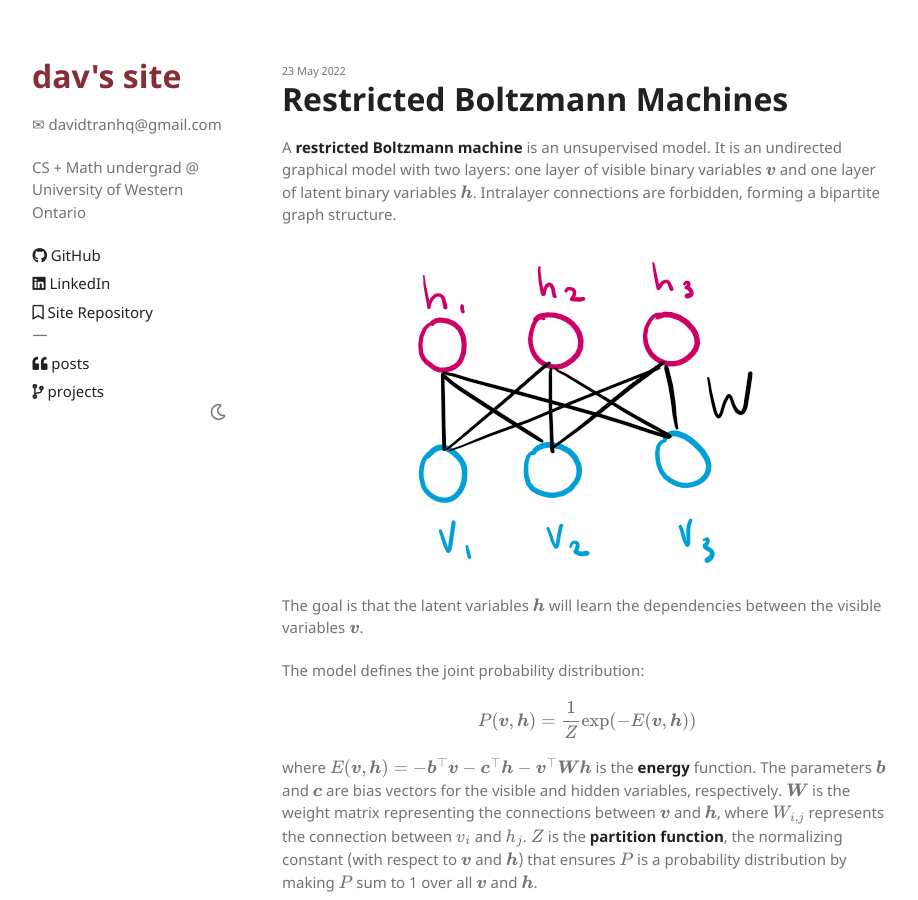
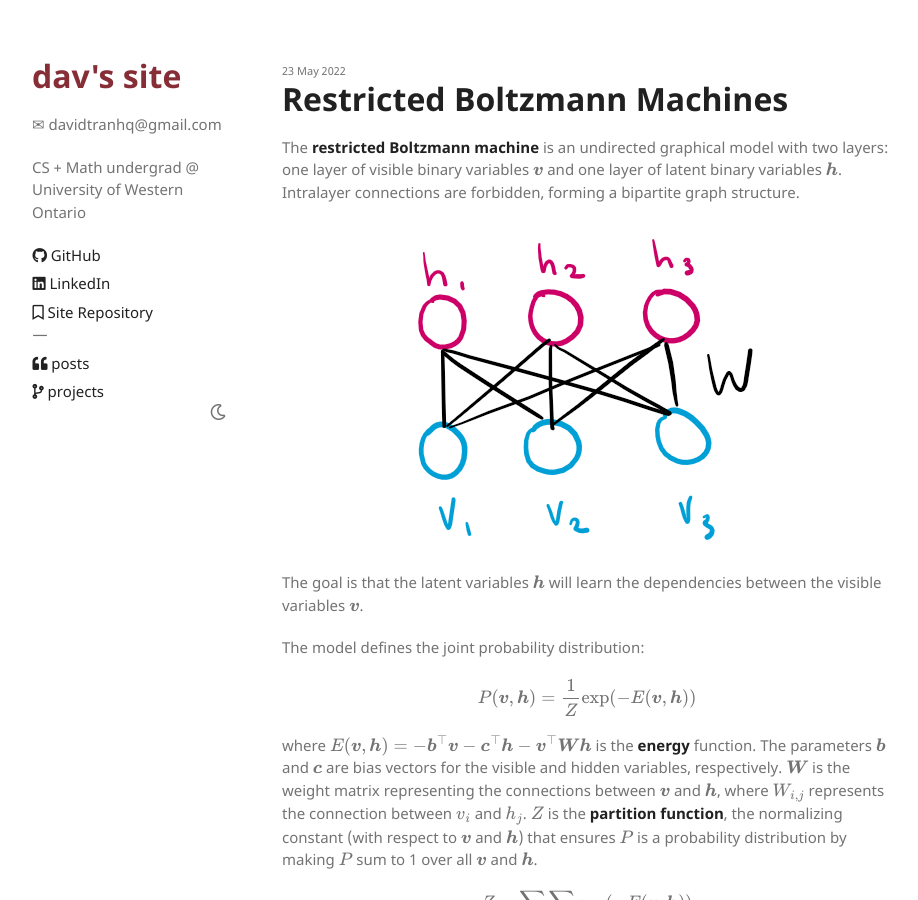
Before and after one commit to davidtranhq/davidtranhq.github.io, a Jekyll site: the page built from _posts/2022-05-23-restricted-boltzmann-machines.md, in a window 1280 px wide and 900 px high. Shown: the whole window, without its empty margins (153-1071 px from the left). Built offline with Jekyll 4.4.1, drawn with Linux system fonts in a browser that asks for light colours; formulas are drawn with MathJax 3.

Commit message:
Correction

```diff
--- a/_posts/2022-05-23-restricted-boltzmann-machines.md
+++ b/_posts/2022-05-23-restricted-boltzmann-machines.md
@@ -4,7 +4,7 @@ title: Restricted Boltzmann Machines
 katex: True
 ---
 
-A **restricted Boltzmann machine** is an unsupervised model. It is an undirected graphical model with two layers: one layer of visible binary variables $\bm v$ and one layer of latent binary variables $\bm h$. Intralayer connections are forbidden, forming a bipartite graph structure.
+The **restricted Boltzmann machine** is an undirected graphical model with two layers: one layer of visible binary variables $\bm v$ and one layer of latent binary variables $\bm h$. Intralayer connections are forbidden, forming a bipartite graph structure.
 
 ![RBM Drawing](/assets/img/restricted-boltzmann-machines/rbm_drawing.png)
 
```
